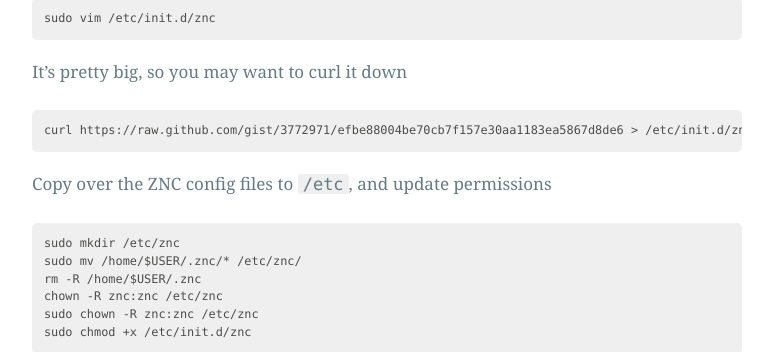
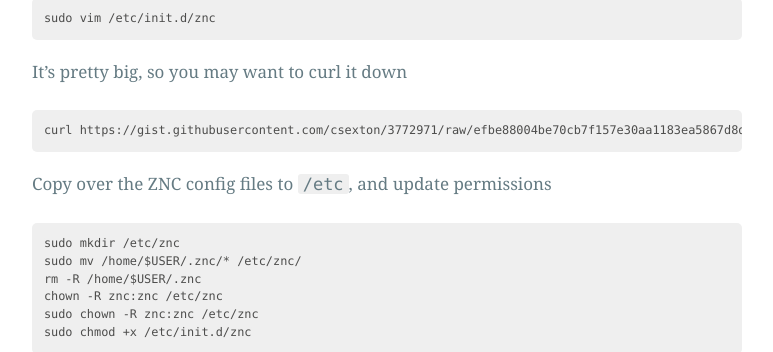
Before and after one commit to csexton/codeography.com, a Jekyll site: the page built from _posts/2012-09-23-howto-irc-server.markdown, in a window 1280 px wide and 900 px high, scrolled down 3348 px. Shown: the part 137-489 px from the top of the window, without its empty margins (253-1026 px from the left). Built offline with Jekyll 4.4.1, drawn with Linux system fonts in a browser that asks for light colours; nearby versions of some CDN libraries; some web fonts are replaced; Markdown is read by kramdown in place of the engine named in the settings; comment, search, counter and statistics services are not loaded; part of the change alters nothing that is shown.

Commit message:
Fix link to gist

```diff
--- a/_posts/2012-09-23-howto-irc-server.markdown
+++ b/_posts/2012-09-23-howto-irc-server.markdown
@@ -112,7 +112,7 @@ Create the init script, I have the one I use up [here](https://gist.github.com/3
 
 It's pretty big, so you may want to curl it down
 
-    curl https://raw.github.com/gist/3772971/efbe88004be70cb7f157e30aa1183ea5867d8de6 > /etc/init.d/znc
+    curl https://gist.githubusercontent.com/csexton/3772971/raw/efbe88004be70cb7f157e30aa1183ea5867d8de6/gistfile1.sh > /etc/init.d/znc
 
 Copy over the ZNC config files to `/etc`, and update permissions
 
```
